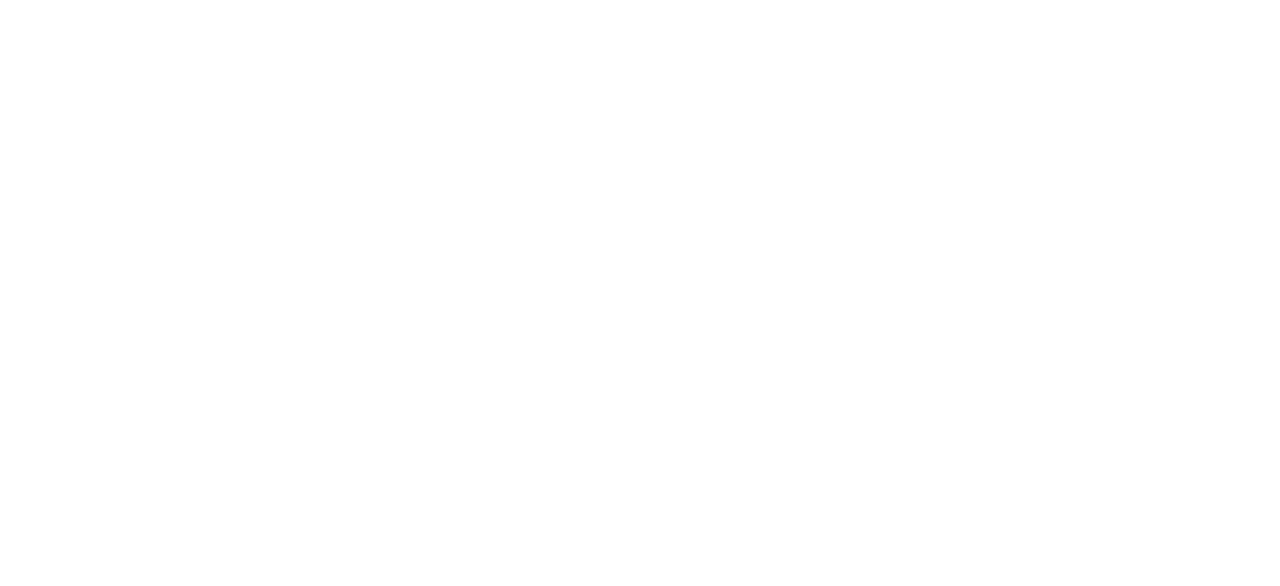
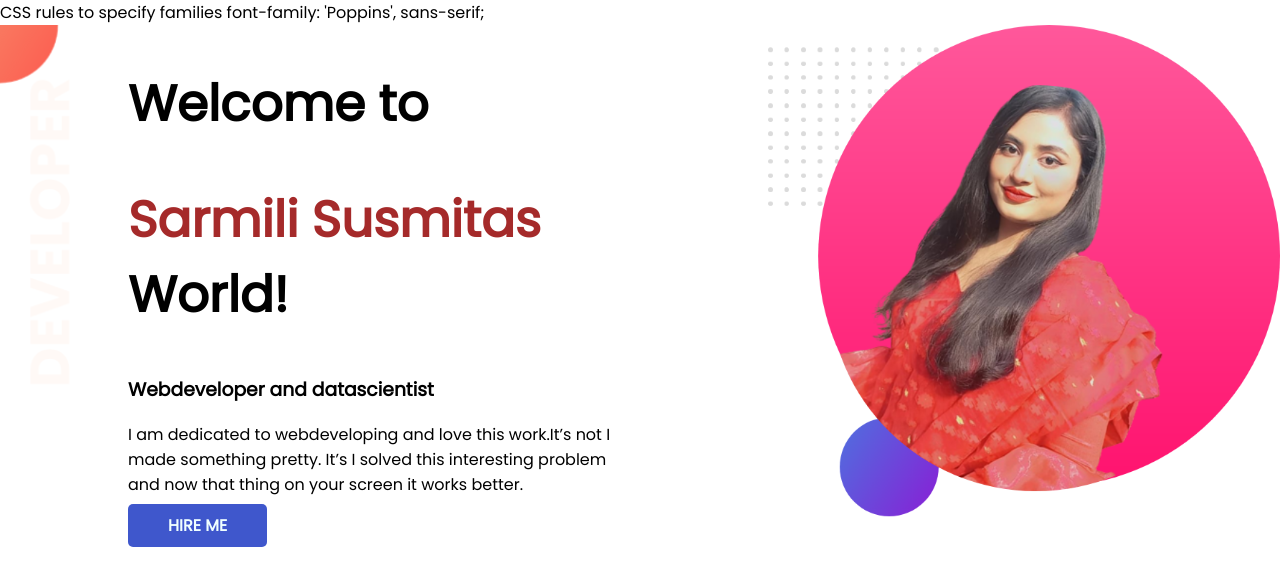
Before and after one commit to meher45/developer-portfolio, a plain HTML site: page index.html in a window 1280 px wide. Drawn offline with Linux system fonts and the light colour scheme.

Commit message:
top banner added

```diff
--- a/index.html
+++ b/index.html
@@ -1,14 +1,38 @@
 <!DOCTYPE html>
 <html lang="en">
+
 <head>
     <meta charset="UTF-8">
     <meta http-equiv="X-UA-Compatible" content="IE=edge">
     <meta name="viewport" content="width=device-width, initial-scale=1.0">
     <title>Susmita Portfolio</title>
-    <link rel="stylesheet"herf="style.css">
+    <link rel="preconnect" href="https://fonts.googleapis.com">
+    <link rel="preconnect" href="https://fonts.gstatic.com" crossorigin>
+    <link href="https://fonts.googleapis.com/css2?family=Poppins&display=swap" rel="stylesheet">
+    CSS rules to specify families
+
+    font-family: 'Poppins', sans-serif;
+    <link rel="stylesheet" href="style.css">
 
 </head>
+
 <body>
+    <section class="top-banner">
+        <div class="half-width">
+            <h1>Welcome to</h1>
+            <h1><span class="font-color">Sarmili Susmitas</span> World!</h1>
+            <h3>Webdeveloper and datascientist</h3>
+            <p>I am dedicated to webdeveloping and love this work.It’s not I made something pretty. It’s I solved this
+                interesting problem and now that thing on your screen it works better.</p>
+            <a class="link-button" target="_blank" href="https://www.linkedin.com/in/susmita-khan-9478b3239/">HIRE
+                ME</a>
+        </div>
+        <div class="half-width">
+            <img src="images/my pro pic.png" alt="">
+        </div>
+    </section>
+
 
 </body>
+
 </html>
--- a/style.css
+++ b/style.css
@@ -0,0 +1,42 @@
+body {
+    font-family: 'Poppins', sans-serif;
+    margin: 0;
+}
+
+h1 {
+    font-size: 50px;
+
+}
+
+.font-color {
+    color: brown;
+}
+
+section {
+    display: flex;
+}
+
+.half-width {
+    width: 50%;
+    padding-left: 10%;
+}
+
+.half-width img {
+    width: 100%;
+}
+
+.link-button {
+    text-decoration: none;
+    background-color: rgb(63, 87, 204);
+    padding: 10px 40px;
+    border-radius: 5px;
+    color: azure;
+    font-weight: 800;
+    background-image: linear-gradient(rgb(143, 170, 215) rgb(30, 12, 111));
+}
+
+.top-banner {
+    background-image: url(images/top-banner.png);
+    background-repeat: no-repeat;
+
+}
```
Also changed, not shown: images/dream-bg.png (added), images/exp-bg.png (added), images/jhankar.png (added), images/jhankar2.png (added), images/my pro pic.png (added), images/my-bg.png (added), images/my-bg2.png (added), images/top-banner.png (added), showOff/WhatsApp_Image_2022-11-17_at_11.27.47-removebg-preview.png (added), showOff/pro pic.png (added), 7 other files.
